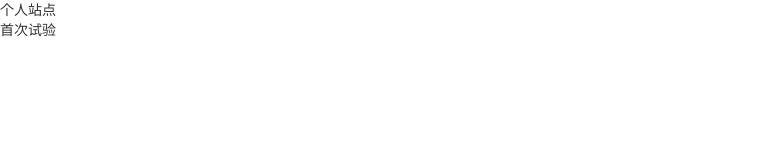
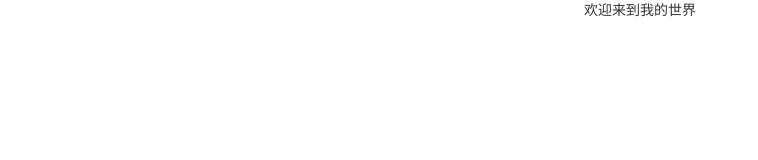
Before and after one commit to yuan940909/http-yuan940909.github.io, a plain HTML site: page index.html in a window 1280 px wide. Shown: the whole page, without its empty margins (0-758 px from the left). Drawn offline with Linux system fonts and the light colour scheme.

Commit message:
Update index.html

```diff
--- a/index.html
+++ b/index.html
@@ -9,8 +9,7 @@
     </style>
 </head>
 <body>
-	个人站点<br/>
-	首次试验
+	<center>欢迎来到我的世界</center>
 	<audio src="./static/audio/bgm.mp3" id="audios" autoplay preload loop="loop"></audio>
 
 
```
